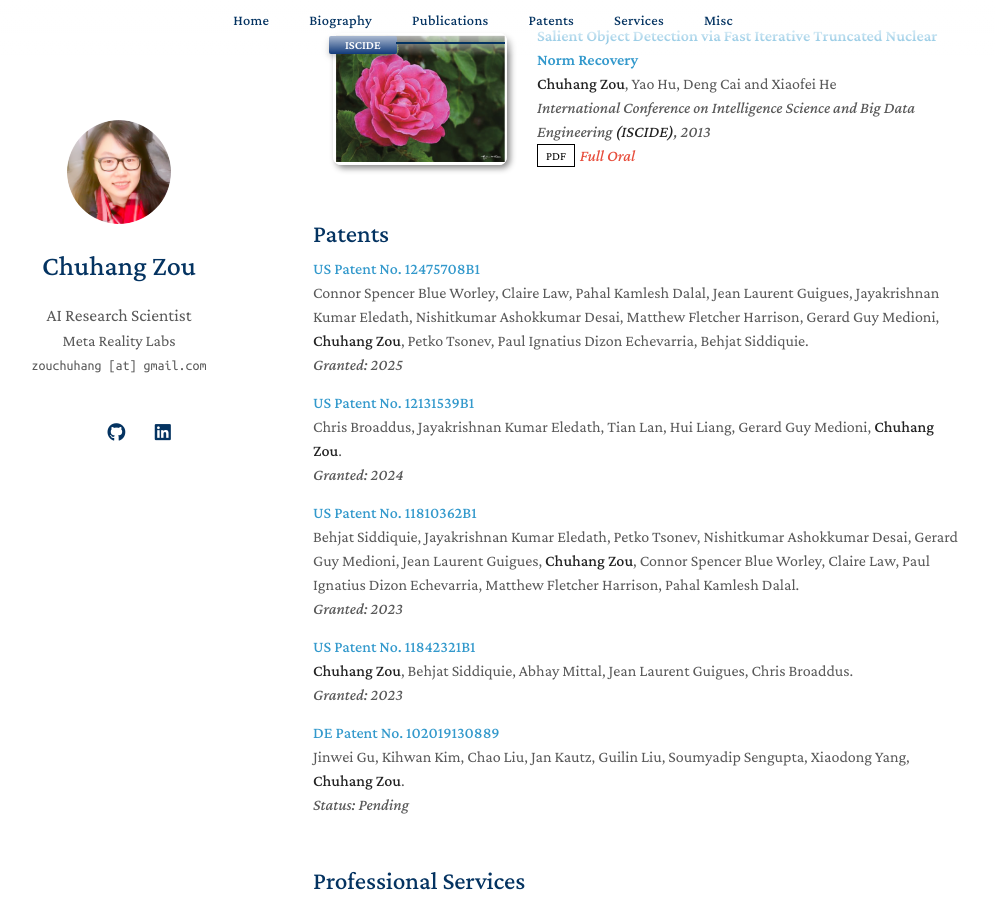
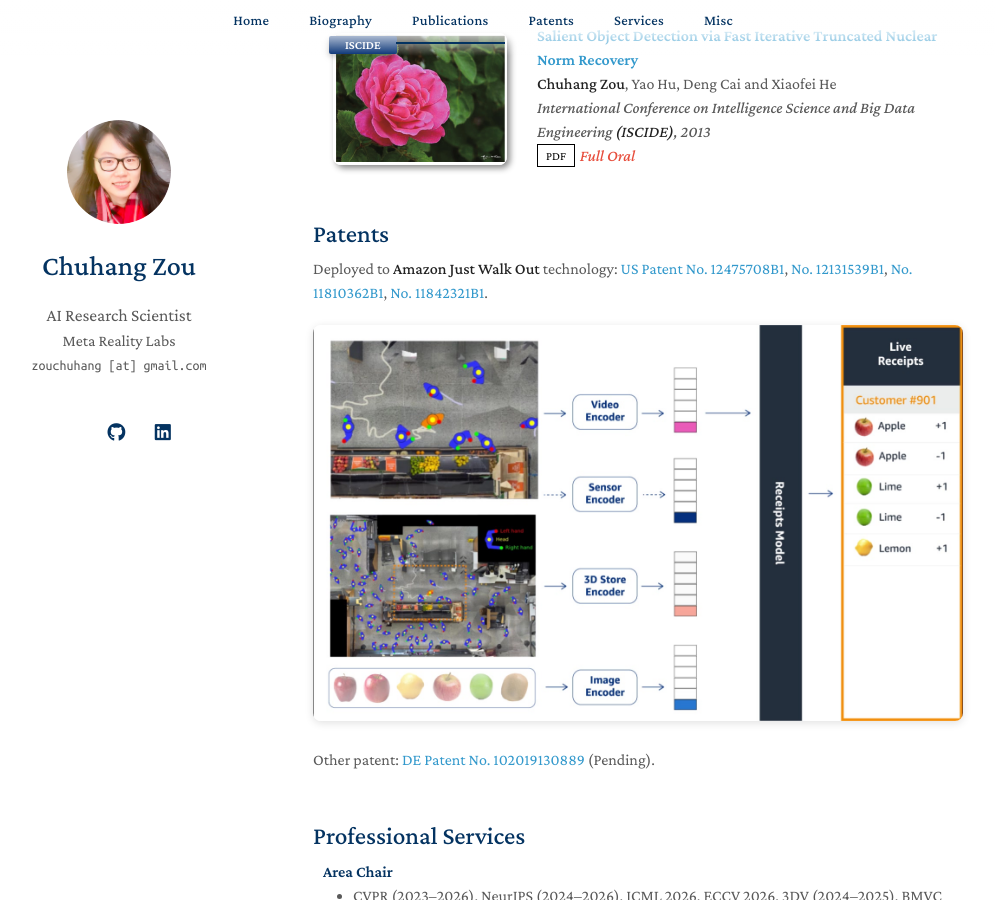
Before and after one commit to zouchuhang/zouchuhang.github.io, a Jekyll site: the page built from index.md, in a window 1280 px wide and 900 px high, scrolled down 5065 px. Shown: the whole window, without its empty margins (157-1152 px from the left). Built offline with Jekyll 4.4.1, drawn with Linux system fonts in a browser that asks for light colours; a style sheet for code colours, icons or effects is not loaded.

Commit message:
Redesign Patents section: impact-focused with JWO blog link and architecture diagram

```diff
--- a/_includes/patents.md
+++ b/_includes/patents.md
@@ -1,35 +1,19 @@
 <h2 id="patents" style="margin: 2px 0px 10px;">Patents</h2>
 
-<ul style="margin-top: 10px; list-style: none; padding-left: 0;">
+<p style="margin-top: 10px;">
+Deployed to <a href="https://aws.amazon.com/blogs/machine-learning/enhancing-just-walk-out-technology-with-multi-modal-ai/" target="_blank"><strong>Amazon Just Walk Out</strong></a> technology:
+<a href="https://patents.google.com/patent/US12475708B1" target="_blank">US Patent No. 12475708B1</a>,
+<a href="https://patentimages.storage.googleapis.com/c4/ae/94/10aeabd990d3e4/US12131539.pdf" target="_blank">No. 12131539B1</a>,
+<a href="https://patentimages.storage.googleapis.com/b3/fc/9f/94ca8c9cb7fa1f/US11810362.pdf" target="_blank">No. 11810362B1</a>,
+<a href="https://patentimages.storage.googleapis.com/84/3f/ae/dd0c55ce55525d/US11842321.pdf" target="_blank">No. 11842321B1</a>.
+</p>
 
-<li style="margin-bottom: 14px;">
-<strong><a href="https://patents.google.com/patent/US12475708B1" target="_blank">US Patent No. 12475708B1</a></strong><br>
-Connor Spencer Blue Worley, Claire Law, Pahal Kamlesh Dalal, Jean Laurent Guigues, Jayakrishnan Kumar Eledath, Nishitkumar Ashokkumar Desai, Matthew Fletcher Harrison, Gerard Guy Medioni, <strong>Chuhang Zou</strong>, Petko Tsonev, Paul Ignatius Dizon Echevarria, Behjat Siddiquie.<br>
-<em>Granted: 2025</em>
-</li>
+<div style="max-width: 680px; margin: 15px auto 20px;">
+<a href="https://aws.amazon.com/blogs/machine-learning/enhancing-just-walk-out-technology-with-multi-modal-ai/" target="_blank">
+<img src="./assets/img/jwo_multimodal_ai.jpg" alt="Amazon Just Walk Out Multi-Modal AI Architecture" style="width: 100%; border-radius: 8px; box-shadow: 0 2px 8px rgba(0,0,0,0.12);">
+</a>
+</div>
 
-<li style="margin-bottom: 14px;">
-<strong><a href="https://patentimages.storage.googleapis.com/c4/ae/94/10aeabd990d3e4/US12131539.pdf" target="_blank">US Patent No. 12131539B1</a></strong><br>
-Chris Broaddus, Jayakrishnan Kumar Eledath, Tian Lan, Hui Liang, Gerard Guy Medioni, <strong>Chuhang Zou</strong>.<br>
-<em>Granted: 2024</em>
-</li>
-
-<li style="margin-bottom: 14px;">
-<strong><a href="https://patentimages.storage.googleapis.com/b3/fc/9f/94ca8c9cb7fa1f/US11810362.pdf" target="_blank">US Patent No. 11810362B1</a></strong><br>
-Behjat Siddiquie, Jayakrishnan Kumar Eledath, Petko Tsonev, Nishitkumar Ashokkumar Desai, Gerard Guy Medioni, Jean Laurent Guigues, <strong>Chuhang Zou</strong>, Connor Spencer Blue Worley, Claire Law, Paul Ignatius Dizon Echevarria, Matthew Fletcher Harrison, Pahal Kamlesh Dalal.<br>
-<em>Granted: 2023</em>
-</li>
-
-<li style="margin-bottom: 14px;">
-<strong><a href="https://patentimages.storage.googleapis.com/84/3f/ae/dd0c55ce55525d/US11842321.pdf" target="_blank">US Patent No. 11842321B1</a></strong><br>
-<strong>Chuhang Zou</strong>, Behjat Siddiquie, Abhay Mittal, Jean Laurent Guigues, Chris Broaddus.<br>
-<em>Granted: 2023</em>
-</li>
-
-<li style="margin-bottom: 14px;">
-<strong><a href="https://patentimages.storage.googleapis.com/c5/fc/b1/41e71604a5a5f7/DE102019130889A1.pdf" target="_blank">DE Patent No. 102019130889</a></strong><br>
-Jinwei Gu, Kihwan Kim, Chao Liu, Jan Kautz, Guilin Liu, Soumyadip Sengupta, Xiaodong Yang, <strong>Chuhang Zou</strong>.<br>
-<em>Status: Pending</em>
-</li>
-
-</ul>
+<p style="margin-top: 10px;">
+Other patent: <a href="https://patentimages.storage.googleapis.com/c5/fc/b1/41e71604a5a5f7/DE102019130889A1.pdf" target="_blank">DE Patent No. 102019130889</a> (Pending).
+</p>
```
Also changed, not shown: assets/img/jwo_multimodal_ai.jpg (added).
